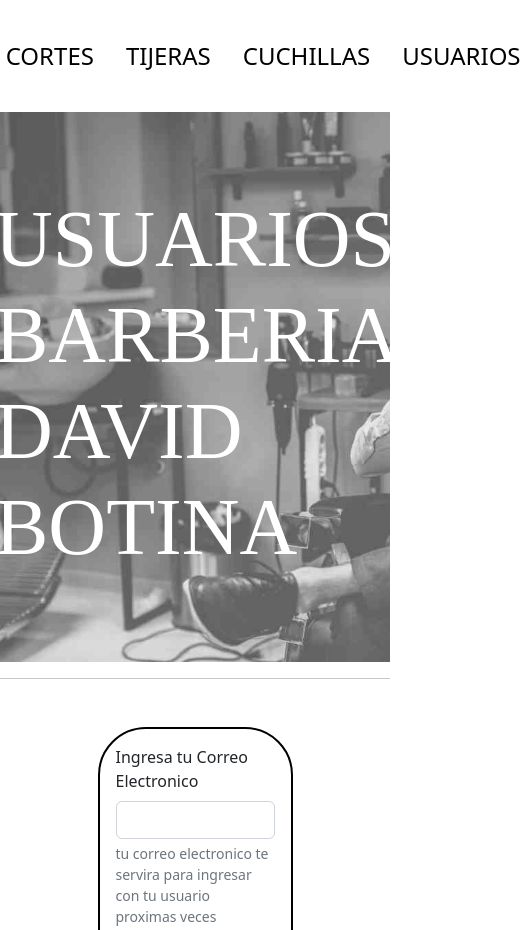
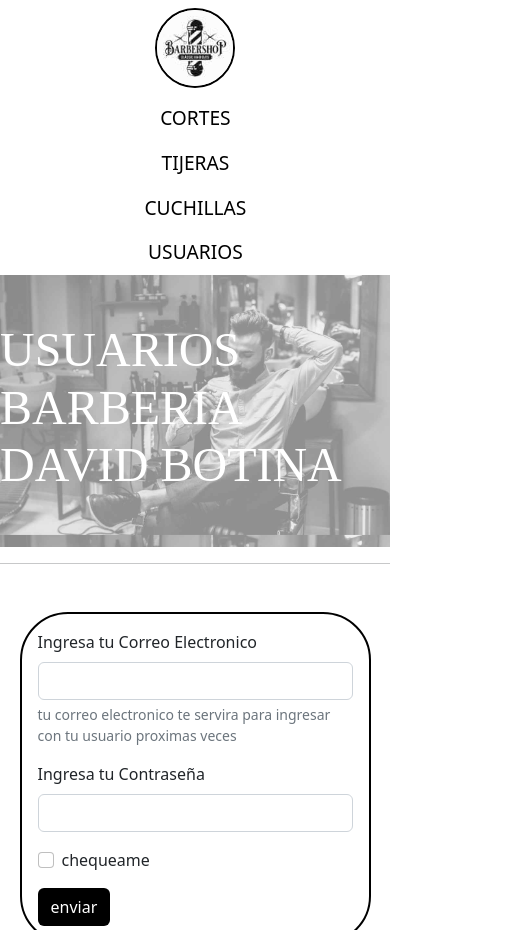
Before and after one commit to DavidBotina09/TERCER-ENTREGA-PROYECTO-FINAL, a website: page paginas/usuarios.html in a window 390 px wide. Shown: the top 930 px of the page, 521 px wide, since content can reach past the window. Drawn offline with nearby package versions, Linux system fonts and the light colour scheme; files whose address does not match are found by name; a web font is replaced by a local one.

Commit message:
agregando responsive de pagina usuarios

```diff
--- a/scss/pagina_usuarios/_responsive.scss
+++ b/scss/pagina_usuarios/_responsive.scss
@@ -0,0 +1,35 @@
+@media only screen and (max-width:700px){
+    .navegadora{
+        height: auto;
+        font-size: 1.2rem;
+        ul{
+            flex-direction: column;
+            margin-right: 8%;
+            li{
+                margin: 0.5rem;
+                a{
+                    text-decoration: none;
+                    text-align: center;
+                }
+            }
+        }
+    }
+
+    header{
+        height: 17rem;
+        background-size: 100%;
+        opacity: 50%;
+        h1{
+            font-size: 3rem;
+        }
+    }
+
+    main{
+       .formulario{
+        width: 90%;
+        margin-left: 5%;
+        margin-right: 5%;
+       }
+    }
+
+}
```
Also changed, not shown: estilos/estilos.css.
